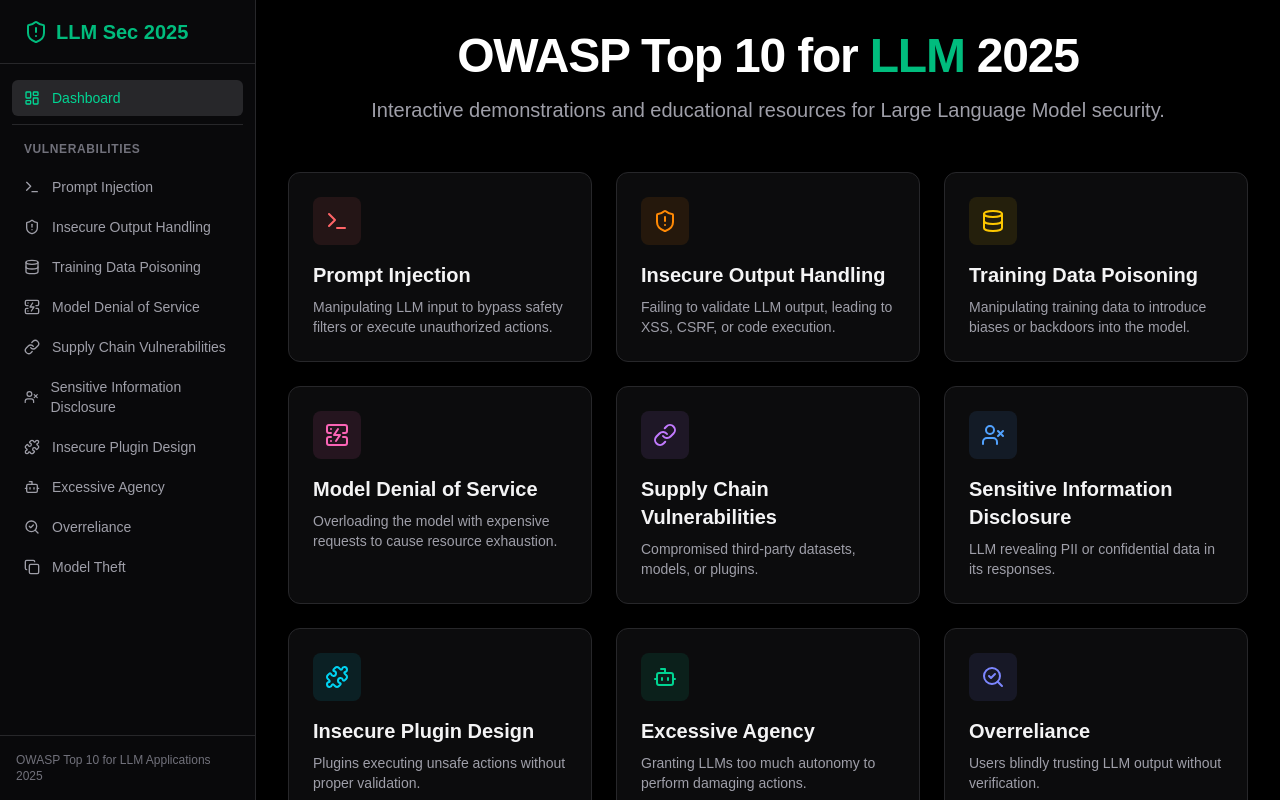
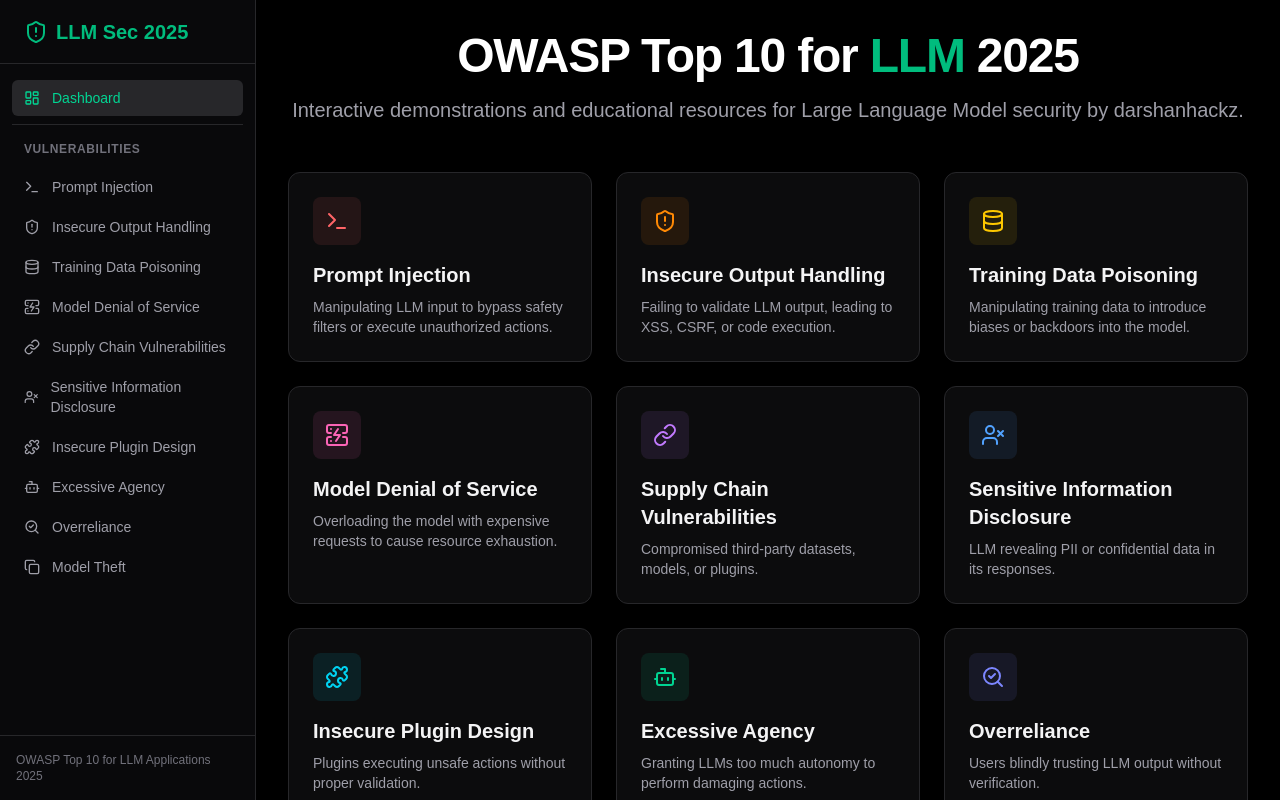
Before and after one commit to Darshan-naik-cyber/ai-hacking, a Next.js app: page / in a window 1280 px wide. Built offline with nearby package versions, Linux system fonts and the light colour scheme.

Commit message:
Just a name change

```diff
--- a/app/page.tsx
+++ b/app/page.tsx
@@ -105,7 +105,7 @@
             OWASP Top 10 for <span className="text-emerald-500">LLM</span> 2025
           </h1>
           <p className="text-xl text-zinc-400">
-            Interactive demonstrations and educational resources for Large Language Model security.
+            Interactive demonstrations and educational resources for Large Language Model security by darshanhackz.
           </p>
         </div>
 
```
